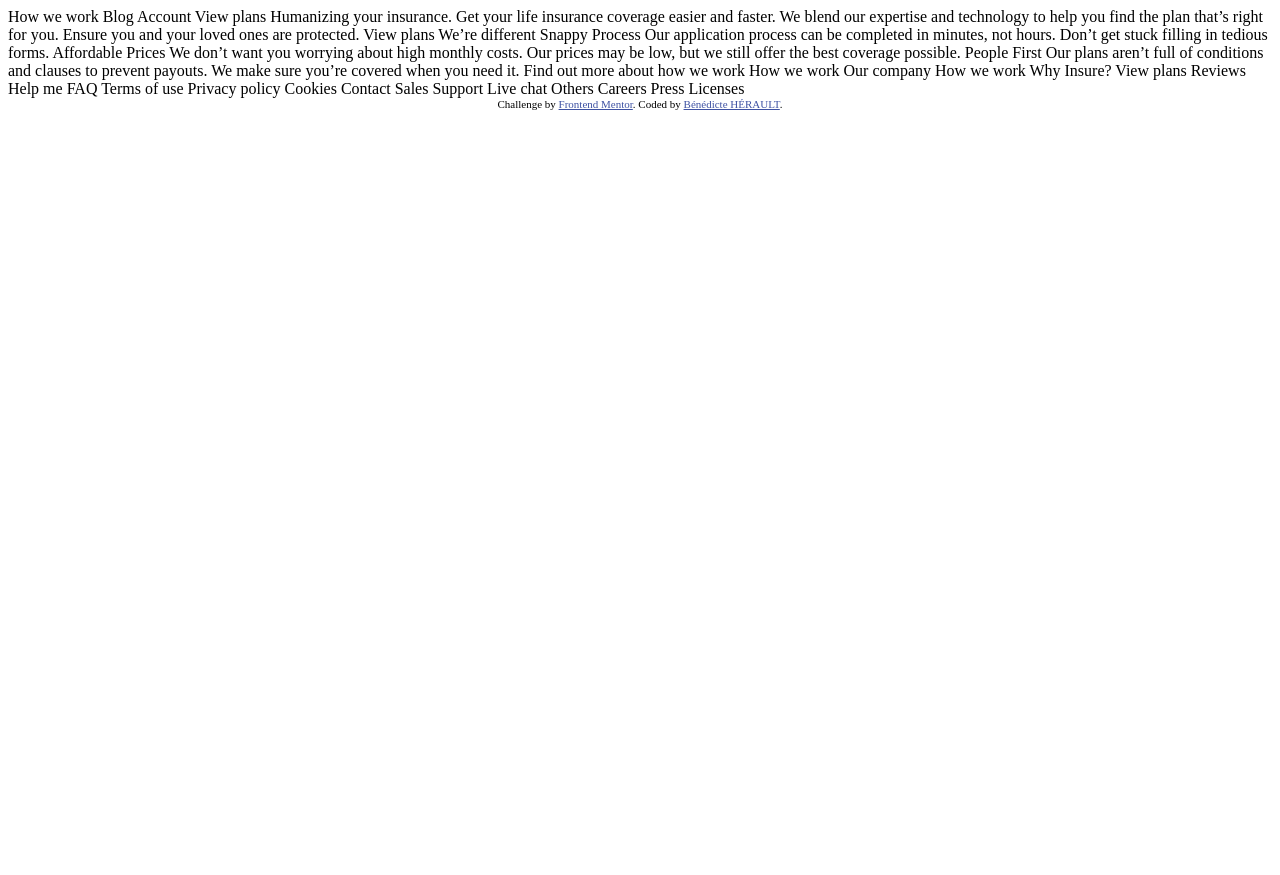
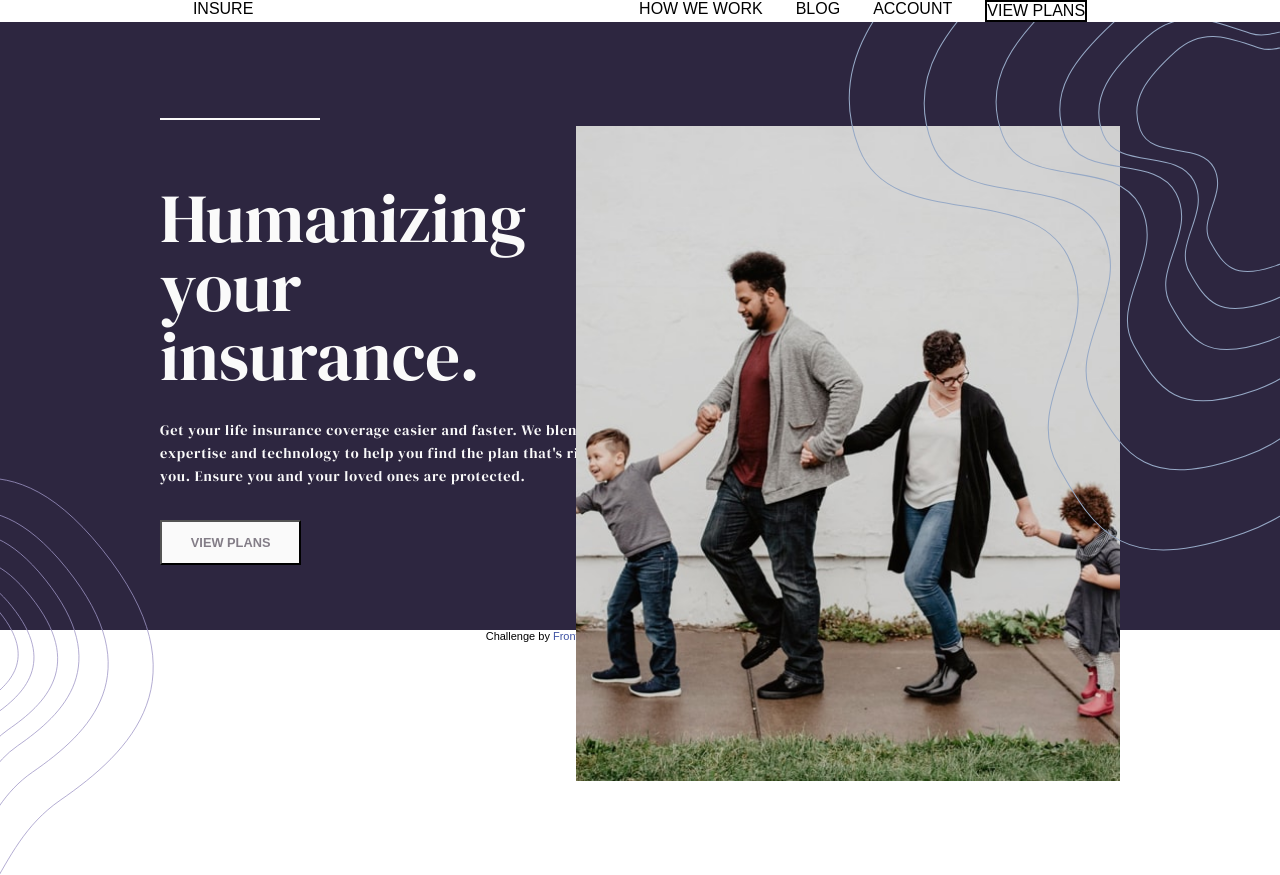
Before and after one commit to LazezBZH/insure-landing-page-master, a plain HTML site: page index.html in a window 1280 px wide. Before the commit the page ends 800 px from the top, so only its background shows below. Drawn offline with Linux system fonts and the light colour scheme.

Commit message:
V1 Intro1

```diff
--- a/index.html
+++ b/index.html
@@ -3,6 +3,8 @@
   <head>
     <meta charset="UTF-8" />
     <meta name="viewport" content="width=device-width, initial-scale=1.0" />
+    <meta name="author" content="LazezBZH" />
+    <meta name="description" content="projet 1 front end mentor" />
     <!-- displays site properly based on user's device -->
 
     <link
@@ -18,7 +20,7 @@
     <link rel="stylesheet" href="style.css" />
   </head>
   <body>
-    How we work Blog Account View plans Humanizing your insurance. Get your life
+    <!-- How we work Blog Account View plans Humanizing your insurance. Get your life
     insurance coverage easier and faster. We blend our expertise and technology
     to help you find the plan that’s right for you. Ensure you and your loved
     ones are protected. View plans We’re different Snappy Process Our
@@ -29,7 +31,45 @@
     clauses to prevent payouts. We make sure you’re covered when you need it.
     Find out more about how we work How we work Our company How we work Why
     Insure? View plans Reviews Help me FAQ Terms of use Privacy policy Cookies
-    Contact Sales Support Live chat Others Careers Press Licenses
+    Contact Sales Support Live chat Others Careers Press Licenses -->
+    <header>
+      <div class="header-left">INSURE</div>
+      <div class="header-right">
+        <a href="#">HOW WE WORK</a>
+        <a href="#">BLOG</a>
+        <a href="#">ACCOUNT</a>
+        <a href="#" class="header-right_border">VIEW PLANS</a>
+      </div>
+    </header>
+    <div class="intro">
+      <div class="intro-left">
+        <div class="strike"></div>
+        <h1>Humanizing your insurance.</h1>
+        <p>
+          Get your life insurance coverage easier and faster. We blend our
+          expertise and technology to help you find the plan that's right for
+          you. Ensure you and your loved ones are protected.
+        </p>
+        <button>VIEW PLANS</button>
+        <img
+          class="intro-img_1"
+          src="../../images/bg-pattern-intro-left-desktop.svg"
+          alt=""
+        />
+      </div>
+      <div class="intro-right">
+        <img
+          class="intro-img_3"
+          src="../../images/image-intro-desktop.jpg"
+          alt=""
+        />
+        <img
+          class="intro-img_2"
+          src="../../images/bg-pattern-intro-right-desktop.svg"
+          alt=""
+        />
+      </div>
+    </div>
 
     <div class="attribution">
       Challenge by
--- a/style.css
+++ b/style.css
@@ -1,3 +1,6 @@
+@import url("https://fonts.googleapis.com/css2?family=DM+Serif+Display&display=swap");
+@import url("https://fonts.googleapis.com/css2?family=DM+Serif+Display&display=swap");
+
 .attribution {
   font-size: 11px;
   text-align: center;
@@ -5,3 +8,109 @@
 .attribution a {
   color: hsl(228, 45%, 44%);
 }
+body {
+  max-width: 1440px;
+  margin: auto;
+  font-size: 16px;
+  font-weight: 400;
+  font-family: "Karla", sans-serif;
+}
+header {
+  display: flex;
+  justify-content: space-around;
+  font-size: 1rem;
+}
+.header-right {
+  width: 35%;
+  display: flex;
+  justify-content: space-between;
+}
+a {
+  color: black;
+  text-decoration: none;
+}
+a:hover {
+  font-weight: bold;
+}
+
+/* header */
+.header-right_border {
+  border: solid 2px black;
+}
+.header-right_border:hover {
+  color: white;
+  background-color: black;
+}
+
+/* intro */
+.intro {
+  position: relative;
+  display: flex;
+  height: 38rem;
+  font-family: "DM Serif Display", serif;
+}
+.intro-left {
+  /* background-image: url("../../images/bg-pattern-intro-left-desktop.svg"); */
+  background-color: hsl(256, 26%, 20%);
+  color: hsl(0, 0%, 98%);
+}
+.intro-right {
+  width: 40rem;
+  /* background-image: url("../../images/bg-pattern-intro-right-desktop.svg"); */
+  background-color: hsl(256, 26%, 20%);
+}
+.intro-img_1 {
+  width: 12%;
+  position: absolute;
+  left: 0;
+  top: 28.5rem;
+}
+.intro-img_2 {
+  width: 28rem;
+  object-fit: cover;
+  overflow: hidden;
+  object-position: 1rem -5rem;
+  position: absolute;
+  right: 0;
+}
+.intro-img_3 {
+  width: 34rem;
+  position: absolute;
+  right: 10rem;
+  top: 6.5rem;
+}
+h1 {
+  font-size: 4.3rem;
+  font-weight: 400;
+  /* letter-spacing: 0.2rem; */
+  width: 50%;
+  margin-left: 10rem;
+  margin-bottom: 1.8rem;
+  margin-top: 4rem;
+  line-height: 1;
+}
+.intro p {
+  width: 53%;
+  margin-left: 10rem;
+  margin-bottom: 1rem;
+  font-size: 0.9rem;
+  letter-spacing: 0.05rem;
+  font-weight: lighter;
+  line-height: 1.6;
+}
+.strike {
+  width: 10rem;
+  border-top: 0.15rem solid hsl(0, 0%, 98%);
+  margin-top: 6rem;
+  margin-left: 10rem;
+}
+button {
+  background-color: hsl(0, 0%, 98%);
+  padding: 0.8rem 1.8rem;
+  margin-left: 10rem;
+  margin-top: 1rem;
+  cursor: pointer;
+  font-weight: bold;
+  font-size: 0.8rem;
+  color: hsl(273, 4%, 51%);
+}
```
